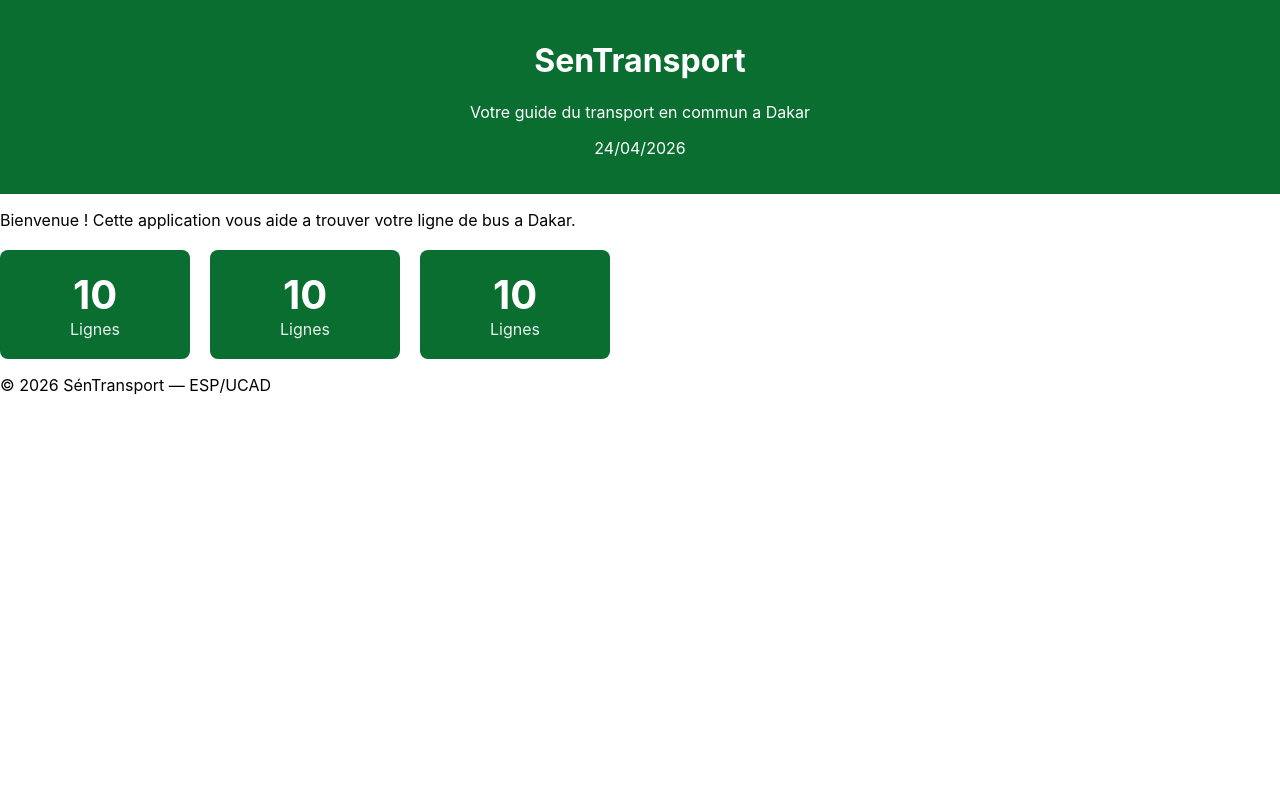
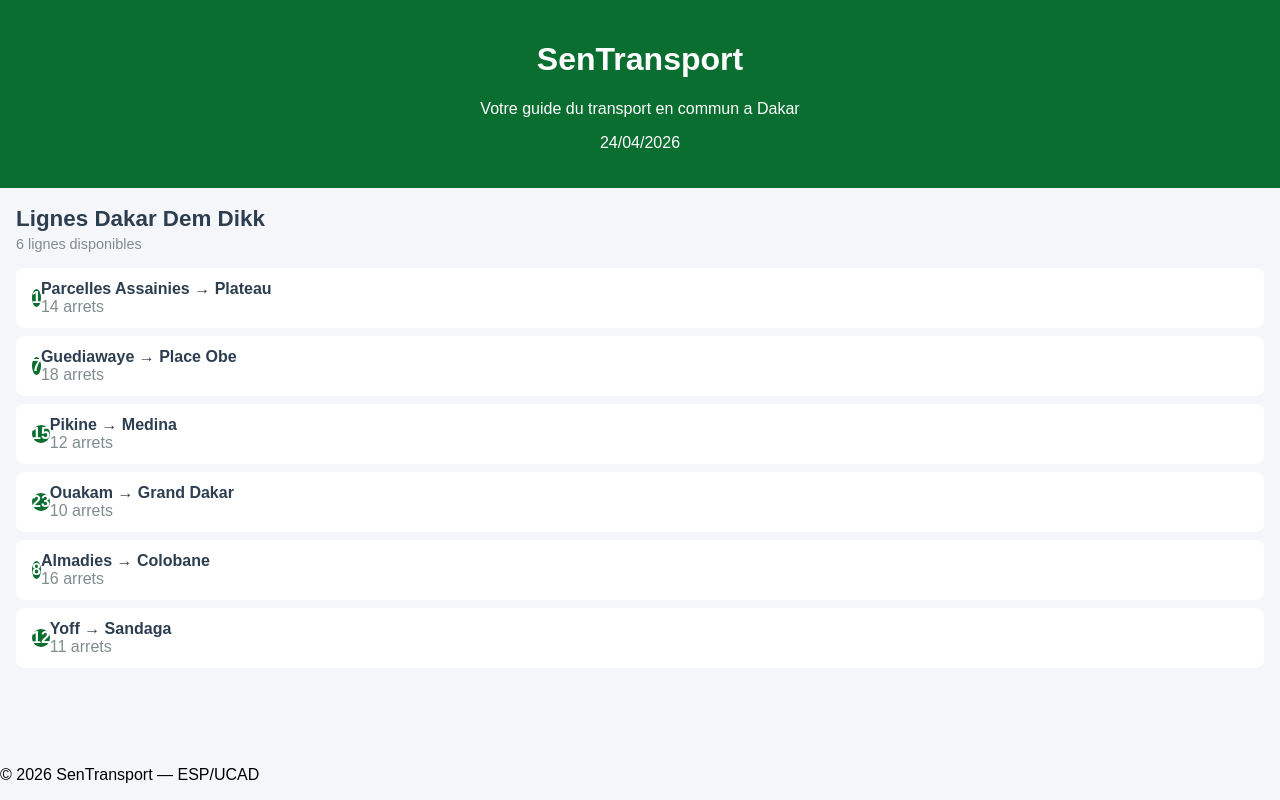
Before and after one commit to FatoumaTr/sentransport, a React (Create React App) app: page / in a window 1280 px wide. Built offline with nearby package versions, Linux system fonts and the light colour scheme.

Commit message:
Lab 2 : composants statiques LigneBus et ListeLignes

```diff
--- a/src/App.css
+++ b/src/App.css
@@ -1,14 +1,20 @@
 .App {
-font-family : Arial , sans - serif ;
-min-height : 100 vh ;
+font-family: Arial , sans-serif ;
+min-height: 100vh ;
+background-color : #f5f6fa ;
+display: flex ;
+flex-direction : column ;
 }
 .contenu {
-padding : 20 px ;
-max-width : 800 px ;
-margin : 0 auto ;
+padding: 20 px ;
+max-width: 800 px ;
+margin: 0 auto ;
+width: 100%;
+box-sizing: border-box ;
+flex: 1;
 }
-.stats {
-  display: flex;
-  gap: 20px;
-  margin-top: 20px;
+@media ( max-width : 600px ) {
+.contenu {
+padding: 12 px ;
 }
+}
--- a/src/App.js
+++ b/src/App.js
@@ -1,24 +1,33 @@
 import './App.css';
 import Header from './Header';
+import ListeLignes from './ListeLignes';
 import Footer from './Footer';
-import Statistique from './Statistique';
 
 function App() {
+  const lignes = [
+    { id: 1, numero: "1", depart:"Parcelles Assainies",
+      arrivee:"Plateau", arrets:14 },
+      { id : 2 , numero : "7", depart : " Guediawaye ",
+      arrivee : " Place Obe", arrets : 18 } ,
+      { id : 3 , numero : "15", depart : " Pikine ",
+      arrivee : " Medina ", arrets : 12 } ,
+      { id : 4 , numero : "23", depart : " Ouakam ",
+      arrivee : " Grand Dakar ", arrets : 10 } ,
+      { id : 5 , numero : "8", depart : " Almadies ",
+      arrivee : " Colobane ", arrets : 16 } ,
+      { id : 6 , numero : "12", depart : " Yoff ",
+      arrivee : " Sandaga ", arrets : 11 } ,
+  ];
+
   return (
-    <div className="App">
-      <Header />
-      <main className="contenu">
-        <p>Bienvenue ! Cette application vous aide a trouver
-        votre ligne de bus a Dakar.</p>
-        <div className="stats">
-          <Statistique />
-          <Statistique />
-          <Statistique />
-        </div>
-      </main>
-      <Footer />
-    </div>
-  );
+< div className ="App">
+< Header / >
+< main className =" contenu ">
+< ListeLignes lignes ={ lignes } / >
+</ main >
+< Footer / >
+</ div >
+) ;
 }
 
 export default App;
--- a/src/Footer.css
+++ b/src/Footer.css
@@ -1,9 +1,8 @@
 .footer {
-  background-color: #333;
-  color: white;
-  text-align: center;
-  padding: 15px;
-  position: fixed;
-  bottom: 0;
-  width: 100%;
+  background-color : #2c3e50 ;
+color : #ecf0f1 ;
+text-align : center ;
+padding : 16 px ;
+margin-top : 40 px ;
+font-size : 0.85 rem ;
 }
--- a/src/Footer.js
+++ b/src/Footer.js
@@ -3,7 +3,7 @@ import './Footer.css';
 function Footer(){
     return(
     <footer classeNAme="footer">
-        <p>© 2026 SénTransport — ESP/UCAD</p>
+        <p>&copy; 2026 SenTransport &mdash; ESP/UCAD</p>
     </footer>
     );
 }
--- /dev/null
+++ b/src/LigneBus.css
@@ -0,0 +1,45 @@
+.ligne-bus{
+    display: flex;
+    align-items: center;
+    padding: 12px 16px;
+    margin: 8PX 0;
+    background-color: #ffffff;
+    border-radius: 8px;
+    border-left : 4 px solid #0a6e31 ;
+    box-shadow : 0 2 px 4 px rgba (0 , 0 , 0 , 0.1) ;
+    cursor : pointer ;
+    transition : transform 0.2 s , box - shadow 0.2 s ;
+}
+.ligne-bus:hover {
+transform : translateX (4 px ) ;
+box-shadow : 0 4 px 8 px rgba (0 , 0 , 0 , 0.15) ;
+}
+.ligne-numero {
+background-color : #0a6e31 ;
+color : white ;
+font-weight : bold ;
+font-size : 1.2 rem ;
+width : 50 px ;
+height : 50 px ;
+border-radius : 50%;
+display : flex ;
+align-items : center ;
+justify-content : center ;
+margin-right : 16 px ;
+flex-shrink : 0;
+}
+
+.ligne-info {
+display : flex ;
+flex-direction : column ;
+}
+.ligne-trajet {
+font-size : 1 rem ;
+font-weight : 600;
+color : #2c3e50 ;
+}
+.ligne-arrets {
+font-size : 0.85 rem ;
+color : #7f8c8d ;
+margin-top : 4 px ;
+}
--- /dev/null
+++ b/src/LigneBus.js
@@ -0,0 +1,20 @@
+import './LigneBus.css';
+
+
+function LigneBus({numero, depart,arrivee, arrets}) {
+    return (
+        <div className="ligne-bus">
+
+            <div className='ligne-numero'>{numero}</div>
+            <div className='ligne-info'>
+
+                    <span className='ligne-trajet'>
+                        {depart} &rarr; {arrivee}
+                    </span>
+                    <span className='ligne-arrets'> {arrets} arrets </span>
+            </div>
+        </div>
+    );
+}
+
+export default LigneBus;
--- /dev/null
+++ b/src/ListeLignes.css
@@ -0,0 +1,16 @@
+.liste-lignes {
+    padding: 0 16px;
+}
+
+.liste-titre {
+   color: #2c3e50;
+   font-size: 1.4rem;
+   margin-bottom: 4px
+}
+
+.liste-description {
+    color: #7f8c8d;
+    font-size: 0.9rem;
+    margin-top: 0;
+    margin-bottom: 16px;
+}
--- /dev/null
+++ b/src/ListeLignes.js
@@ -0,0 +1,24 @@
+import LigneBus from "./LigneBus";
+import './ListeLignes.css';
+
+function ListeLignes({lignes}) {
+    return (
+        <div className="liste-lignes">
+            <h2 className="liste-titre">Lignes Dakar Dem Dikk</h2>
+            <p className="liste-description">
+                {lignes.length} lignes disponibles
+            </p>
+            {lignes.map(ligne => (
+              <LigneBus
+              key={ligne.id}
+              numero={ligne.numero}
+              depart={ligne.depart}
+              arrivee={ligne.arrivee}
+              arrets={ligne.arrets}
+              />
+            ))}
+        </div>
+    );
+}
+
+export default ListeLignes;
```
